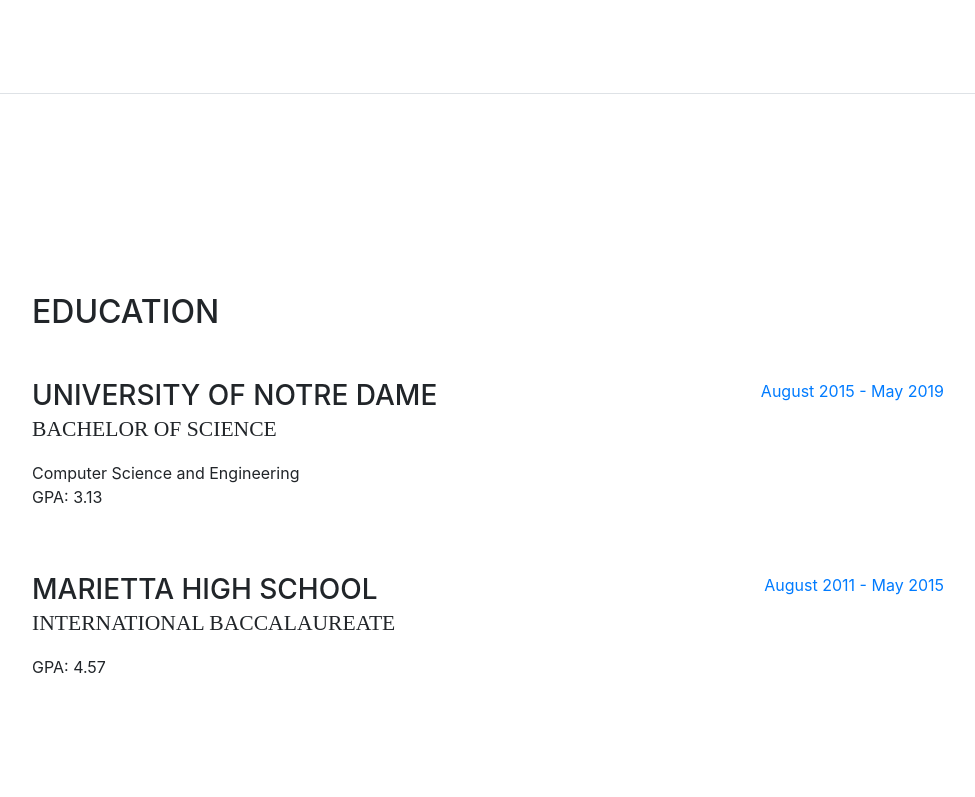
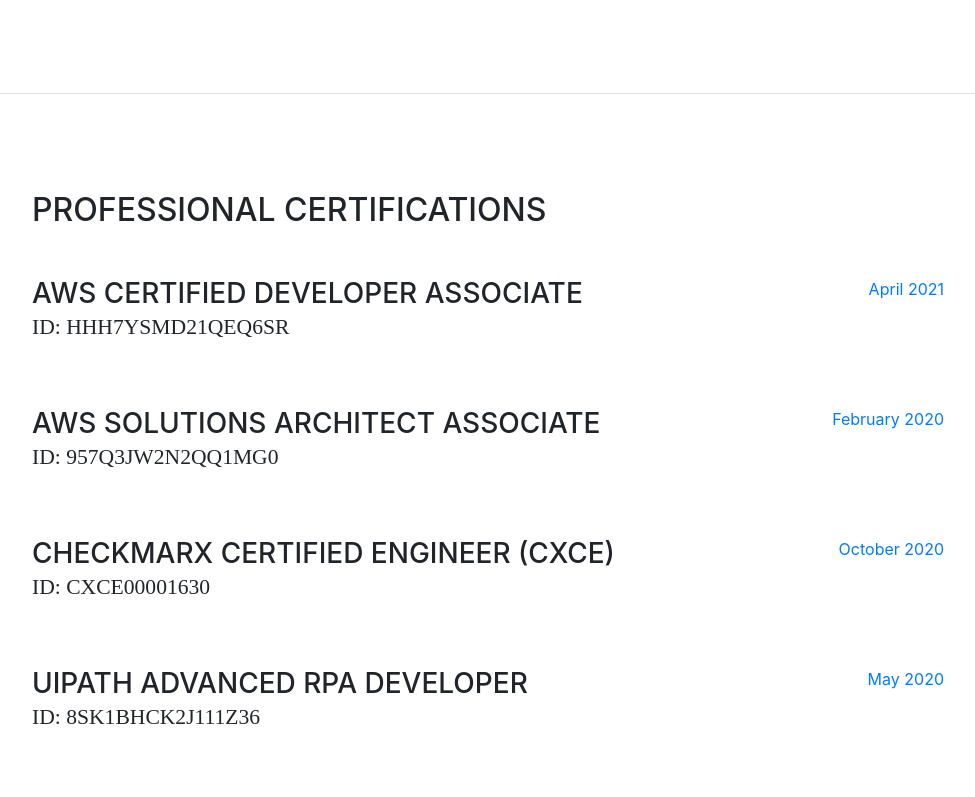
Before and after one commit to jleon4/resume, a website with bundled scripts: page index.html in a window 1280 px wide. Shown: the part 2003-2800 px from the top of the page, without its empty margins (288-1263 px from the left). Built offline with nearby package versions, Linux system fonts and the light colour scheme; a web font is replaced by a local one.

Commit message:
Update index.html

```diff
--- a/index.html
+++ b/index.html
@@ -44,6 +44,9 @@
         </li>
         <li class="nav-item">
           <a class="nav-link js-scroll-trigger" href="#employment">Employment</a>
+        </li>
+        <li class="nav-item">
+          <a class="nav-link js-scroll-trigger" href="#certifications">Professional Certifications</a>
         </li>
         <li class="nav-item">
           <a class="nav-link js-scroll-trigger" href="#education">Education</a>
@@ -152,6 +155,58 @@
 
     </section>
 
+    <section class="resume-section p-3 p-lg-5 d-flex flex-column" id="certifications">
+      <div class="my-auto">
+        <h2 class="mb-5">Professional Certifications</h2>
+
+        <div class="resume-item d-flex flex-column flex-md-row mb-5">
+          <div class="resume-content mr-auto">
+            <h3 class="mb-0">AWS Certified Developer Associate</h3>
+            <div class="subheading mb-3">ID: HHH7YSMD21QEQ6SR</div>
+
+          </div>
+          <div class="resume-date text-md-right">
+            <span class="text-primary">April 2021</span>
+          </div>
+        </div>
+
+        <div class="resume-item d-flex flex-column flex-md-row mb-5">
+          <div class="resume-content mr-auto">
+            <h3 class="mb-0">AWS Solutions Architect Associate</h3>
+            <div class="subheading mb-3">ID: 957Q3JW2N2QQ1MG0</div>
+
+          </div>
+          <div class="resume-date text-md-right">
+            <span class="text-primary">February 2020</span>
+          </div>
+        </div>
+
+        <div class="resume-item d-flex flex-column flex-md-row mb-5">
+          <div class="resume-content mr-auto">
+            <h3 class="mb-0">Checkmarx Certified Engineer (CxCE)</h3>
+            <div class="subheading mb-3">ID: CxCE00001630</div>
+
+          </div>
+          <div class="resume-date text-md-right">
+            <span class="text-primary">October 2020</span>
+          </div>
+        </div>
+
+        <div class="resume-item d-flex flex-column flex-md-row mb-5">
+          <div class="resume-content mr-auto">
+            <h3 class="mb-0">UiPath Advanced RPA Developer</h3>
+            <div class="subheading mb-3">ID: 8SK1BHCK2J111Z36</div>
+
+          </div>
+          <div class="resume-date text-md-right">
+            <span class="text-primary">May 2020</span>
+          </div>
+        </div>
+
+      </div>
+    </section>
+
+
     <section class="resume-section p-3 p-lg-5 d-flex flex-column" id="education">
       <div class="my-auto">
         <h2 class="mb-5">Education</h2>
@@ -208,7 +263,7 @@
 
         <ul>
           <li>Amazon Web Services (AWS)</li>
-          <li>Git/li>
+          <li>Git</li>
           <li>Jenkins</li>
           <li>GitLabCI</li>
           <li>Docker</li>
```
